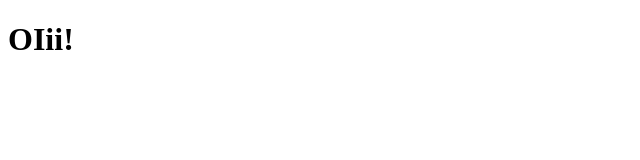
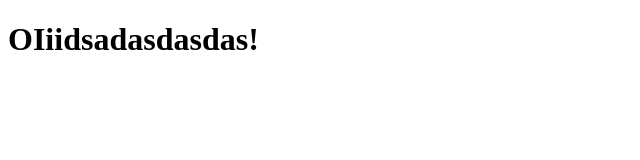
Before and after one commit to ianbag/git-teste, a plain HTML site: page index.html in a window 1280 px wide. Shown: the whole page, without its empty margins (0-640 px from the left). Drawn offline with Linux system fonts and the light colour scheme.

Commit message:
teste
teste

```diff
--- a/index.html
+++ b/index.html
@@ -8,7 +8,7 @@
 </head>
 
 <body>
-    <h1>OIii!</h1>
+    <h1>OIiidsadasdasdas!</h1>
 </body>
 
 </html>
```
